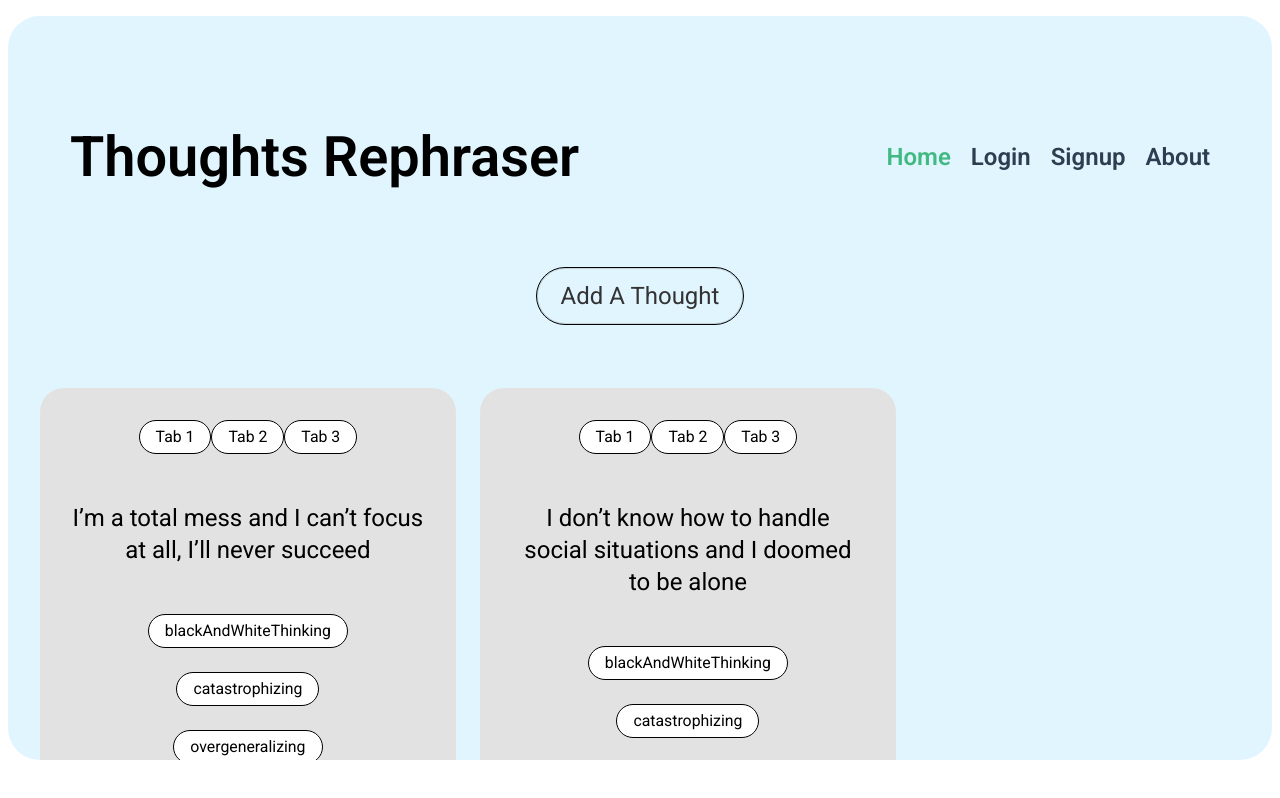
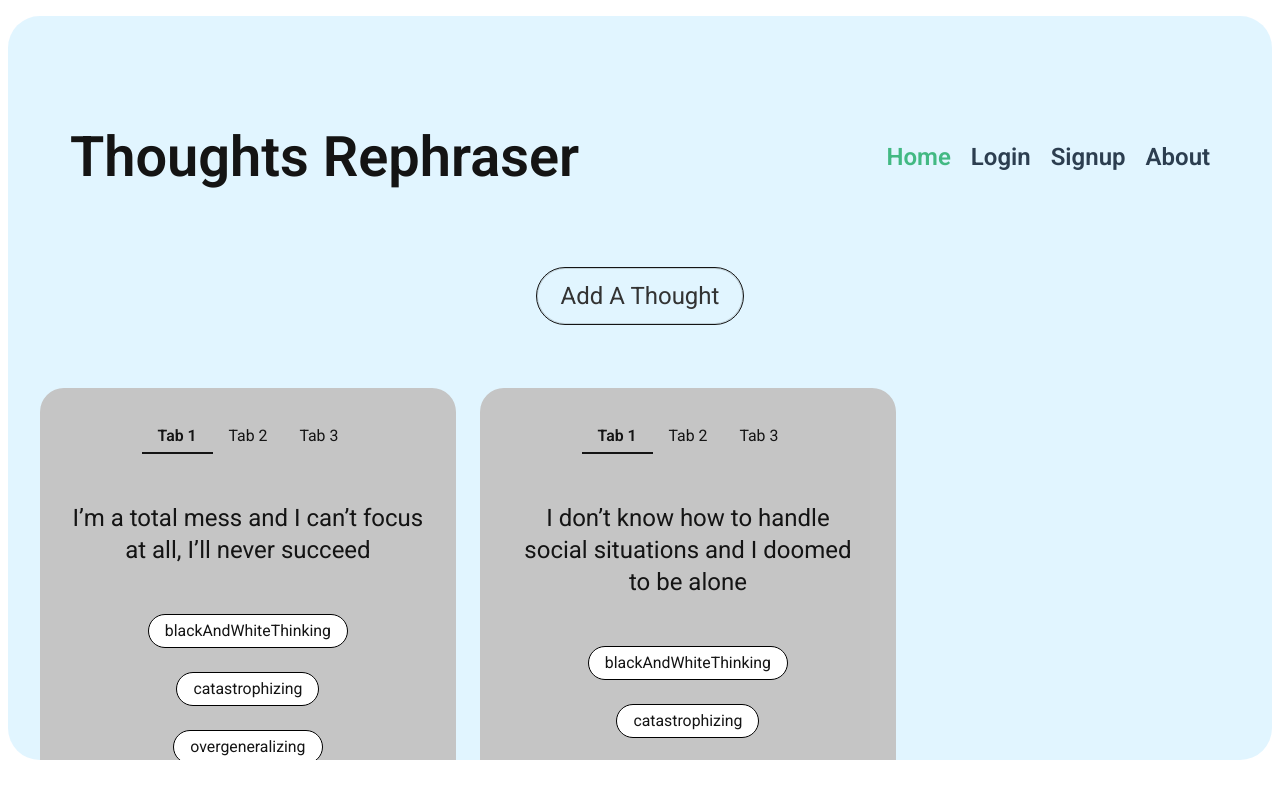
Before and after one commit to davidshir93/thoughts-rephraser, a Vue app: page / in a window 1280 px wide. Built offline with nearby package versions, Linux system fonts and the light colour scheme; no server answers.

Commit message:
cleanup and TrTabs component updated

```diff
--- a/src/components/ThoughtCard.vue
+++ b/src/components/ThoughtCard.vue
@@ -15,8 +15,8 @@
 </template>
 
 <script>
-import TrPill from "./TrPill/Pill.vue";
-import TrTabs from "./TrTabs/Tabs.vue";
+import TrPill from "./TrPill.vue";
+import TrTabs from "./TrTabs.vue";
 
 export default {
   name: "ThoughtCard",
--- a/src/components/TrButton/Button.vue
+++ b/src/components/TrButton.vue
@@ -11,11 +11,10 @@
 </template>
 
 <script>
-import "./button.scss";
 import { reactive, computed } from "vue";
 
 export default {
-  name: "my-button",
+  name: "TrButton",
 
   props: {
     label: {
@@ -63,3 +62,26 @@ export default {
   },
 };
 </script>
+
+<style scoped lang="scss">
+.tr-button {
+  padding: 12px 24px;
+  border-radius: 3rem;
+  border: 1px solid var(--text-color);
+}
+
+.tr-button:hover {
+  background-color: var(--text-color);
+  color: var(--bg-color);
+}
+
+.tr-button--primary {
+  background-color: var(--bg-color);
+  color: var(--text-color);
+}
+.tr-button--secondary {
+  color: #333;
+  background-color: transparent;
+  box-shadow: rgba(0, 0, 0, 0.15) 0px 0px 0px 1px inset;
+}
+</style>
--- a/src/components/TrButton/button.scss
+++ /dev/null
@@ -1,25 +0,0 @@
-@import url(../../../src/style.scss);
-* {
-  font-family: "Roboto", sans-serif;
-}
-
-.tr-button {
-  padding: 12px 24px;
-  border-radius: 3rem;
-  border: 1px solid var(--text-color);
-}
-
-.tr-button:hover {
-  background-color: var(--text-color);
-  color: var(--acccent-color);
-}
-
-.tr-button--primary {
-  background-color: var(--acccent-color);
-  color: var(--text-color);
-}
-.tr-button--secondary {
-  color: #333;
-  background-color: transparent;
-  box-shadow: rgba(0, 0, 0, 0.15) 0px 0px 0px 1px inset;
-}
--- a/src/components/TrPill/Pill.vue
+++ b/src/components/TrPill.vue
@@ -5,7 +5,6 @@
 </template>
 
 <script>
-import "./pill.scss";
 import { reactive, computed } from "vue";
 
 export default {
@@ -47,3 +46,23 @@ export default {
   },
 };
 </script>
+
+<style scoped lang="scss">
+.pill {
+  border-radius: 247px;
+  text-align: center;
+  width: fit-content;
+
+  background-color: white;
+  padding: 4px 16px;
+  border: 1px solid #000000;
+}
+.pill--hover,
+.pill:hover {
+  background-color: var(--text-color);
+  color: var(--bg-color);
+}
+.pill--crossed {
+  text-decoration-line: line-through;
+}
+</style>
--- a/src/components/TrPill/pill.scss
+++ /dev/null
@@ -1,17 +0,0 @@
-.pill {
-  border-radius: 247px;
-  text-align: center;
-  width: fit-content;
-
-  background-color: white;
-  padding: 4px 16px;
-  border: 1px solid #000000;
-}
-.pill--hover,
-.pill:hover {
-  background-color: var(--text-color);
-  color: var(--acccent-color);
-}
-.pill--crossed {
-  text-decoration-line: line-through;
-}
--- /dev/null
+++ b/src/components/TrTabs.vue
@@ -0,0 +1,84 @@
+<template>
+  <div class="tabs-container">
+    <div
+      v-for="tab in localTabs"
+      :key="tab.name"
+      class="tab caption"
+      :class="{ active: tab.state === 'active', bold: tab.state === 'active' }"
+      @click="onClick(tab)"
+    >
+      {{ tab.displayName }}
+    </div>
+  </div>
+</template>
+
+<script>
+import { ref, reactive } from "vue";
+
+export default {
+  name: "TrPill",
+
+  props: {
+    tabs: {
+      type: Array,
+      default: () => [
+        {
+          name: "tab1",
+          displayName: "Tab 1",
+          state: "active",
+        },
+        {
+          name: "tab2",
+          displayName: "Tab 2",
+          state: "inactive",
+        },
+        {
+          name: "tab3",
+          displayName: "Tab 3",
+          state: "inactive",
+        },
+      ],
+    },
+  },
+
+  emits: ["click"],
+
+  setup(props, { emit }) {
+    props = reactive(props);
+    const localTabs = ref(props.tabs);
+    console.log(localTabs);
+    return {
+      localTabs,
+      onClick(newTab) {
+        localTabs.value.find((tab) => tab.name == newTab.name).state = "active";
+        localTabs.value
+          .filter((tab) => tab.name !== newTab.name)
+          .map((tab) => (tab.state = "inactive"));
+        emit("click", newTab);
+      },
+    };
+  },
+};
+</script>
+
+<style scoped lang="scss">
+.tabs-container {
+  display: flex;
+  .tab {
+    text-align: center;
+    width: fit-content;
+    padding: 4px 16px;
+    &.active {
+      border-bottom: 2px solid var(--text-color);
+    }
+    &:hover {
+      border-bottom: 2px solid var(--bg-color);
+    }
+  }
+  .tab--hover,
+  .tab:hover {
+    // background-color: var(--text-color);
+    // color: var(--bg-color);
+  }
+}
+</style>
--- a/src/components/TrTabs/Tabs.vue
+++ /dev/null
@@ -1,64 +0,0 @@
-<template>
-  <div class="tabs-container">
-    <div
-      v-for="tab in tabs"
-      :key="tab.name"
-      :class="classes"
-      @click="onClick"
-      :style="style"
-    >
-      {{ tab.displayName }}
-    </div>
-  </div>
-</template>
-
-<script>
-import "./tabs.scss";
-import { reactive, computed } from "vue";
-
-export default {
-  name: "TrPill",
-
-  props: {
-    tabs: {
-      type: Array,
-      default: () => [
-        {
-          name: "tab1",
-          displayName: "Tab 1",
-          state: "active",
-        },
-        {
-          name: "tab2",
-          displayName: "Tab 2",
-          state: "inactive",
-        },
-        {
-          name: "tab3",
-          displayName: "Tab 3",
-          state: "inactive",
-        },
-      ],
-    },
-  },
-
-  emits: ["click"],
-
-  setup(props, { emit }) {
-    props = reactive(props);
-    return {
-      classes: computed(() => ({
-        pill: true,
-        caption: true,
-        [`pill--${props.state || "regular"}`]: true,
-      })),
-      style: computed(() => ({
-        backgroundColor: props.backgroundColor,
-      })),
-      onClick() {
-        emit("click");
-      },
-    };
-  },
-};
-</script>
--- a/src/components/TrTabs/tabs.scss
+++ /dev/null
@@ -1,21 +0,0 @@
-@import url(../../../src/style.scss);
-* {
-  font-family: "Roboto", sans-serif;
-}
-.tabs-container {
-  display: flex;
-  .tab {
-    border-radius: 247px;
-    text-align: center;
-    width: fit-content;
-
-    background-color: white;
-    padding: 4px 16px;
-    border: 1px solid #000000;
-  }
-  .tab--hover,
-  .tab:hover {
-    background-color: var(--text-color);
-    color: var(--acccent-color);
-  }
-}
--- a/src/style.scss
+++ b/src/style.scss
@@ -5,10 +5,9 @@
   box-sizing: border-box;
   font-size: 24px;
   /*System Colors Defined Here*/
-  --text-color: #000000;
-  --secondary-color: #e2e2e2;
-  --acccent-color: #ffffff;
-  --bg-color: #f5bdff;
+  --text-color: #141414;
+  --secondary-color: #c5c5c5;
+  --bg-color: #f6f6f6;
 }
 
 #app {
@@ -16,7 +15,7 @@
   -webkit-font-smoothing: antialiased;
   -moz-osx-font-smoothing: grayscale;
   text-align: center;
-  color: var(--main-text-color);
+  color: var(--text-color);
   max-width: 1312px;
   margin: 0.66rem auto;
   overflow-x: hidden !important;
@@ -105,6 +104,9 @@ p,
 .caption {
   font-size: 0.66rem;
   line-height: 1rem;
+  &.bold {
+    font-weight: 600;
+  }
 }
 
 /* On screens that are 870px or less */
--- a/src/views/HomeView.vue
+++ b/src/views/HomeView.vue
@@ -17,7 +17,7 @@
 <script>
 // @ is an alias to /src
 import ThoughtCard from "@/components/ThoughtCard.vue";
-import TrButton from "@/components/TrButton/Button.vue";
+import TrButton from "@/components/TrButton.vue";
 
 import { useStore } from "vuex";
 import { computed } from "vue";
```
